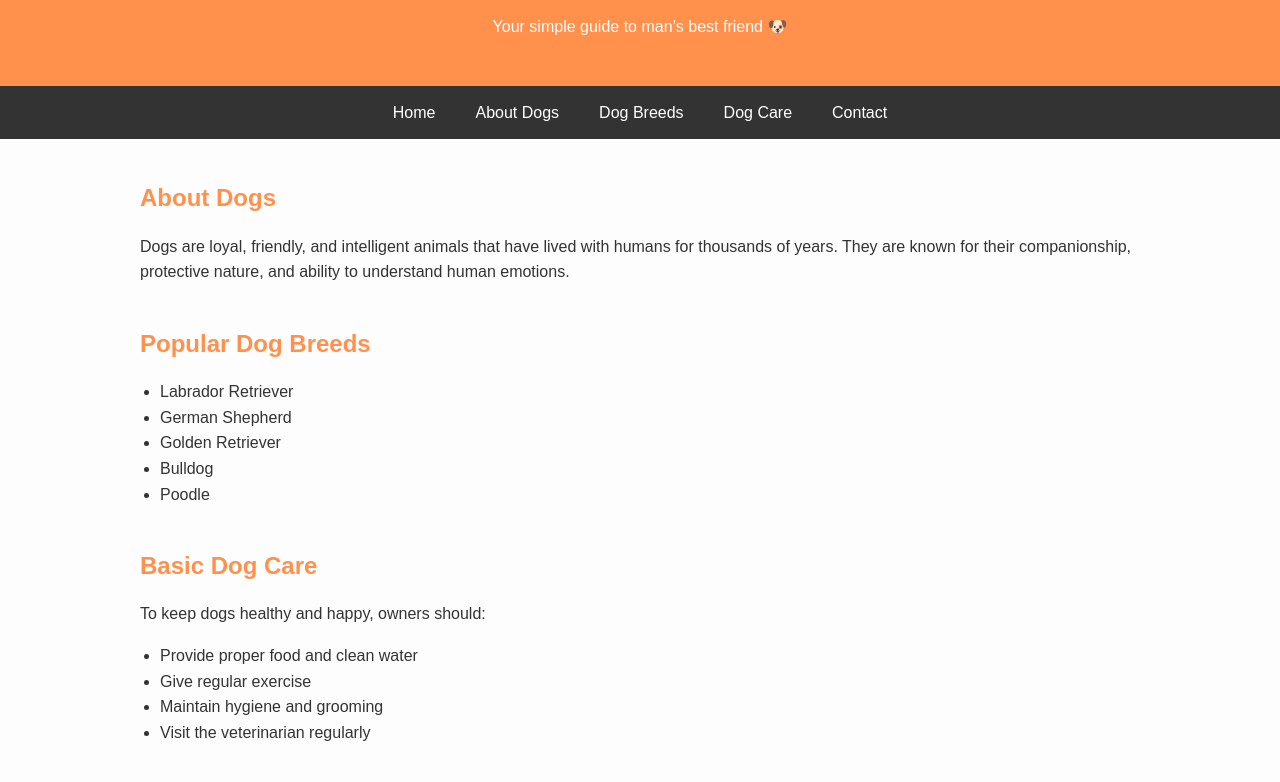
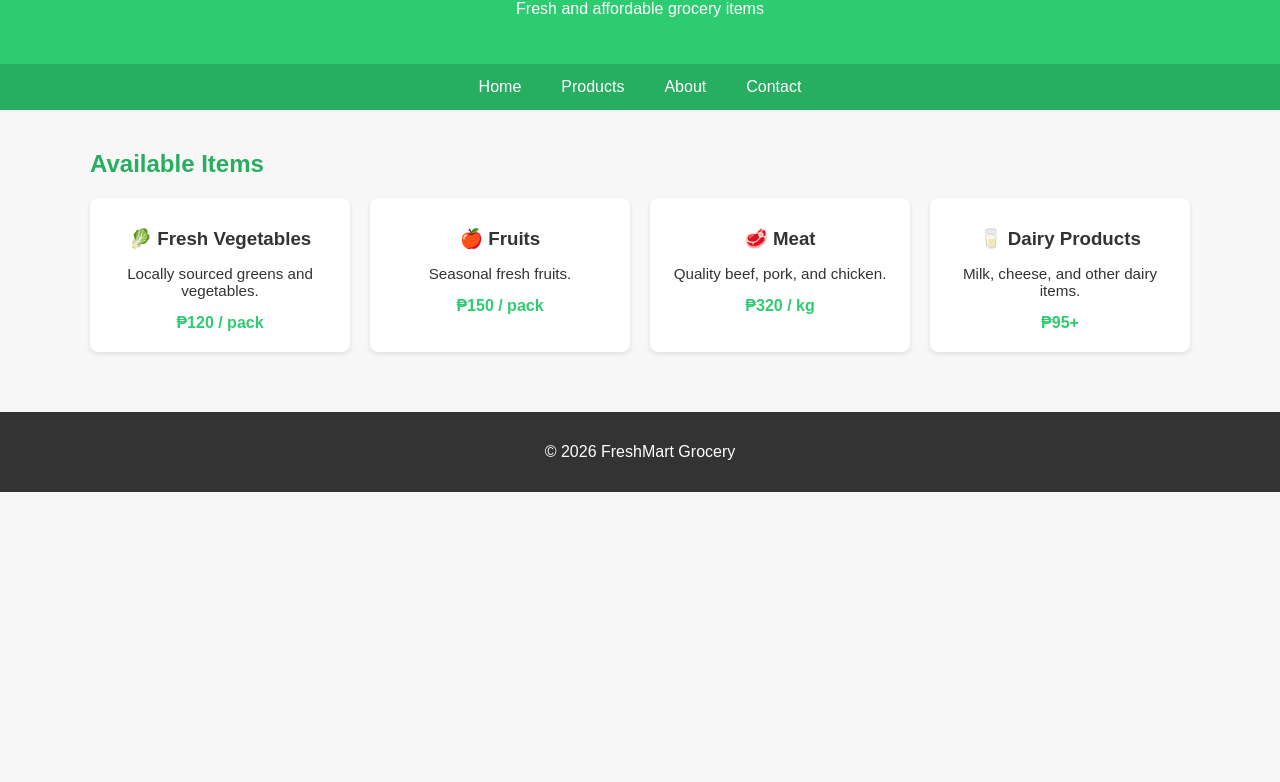
Before and after one commit to xyapex/xyapex.github.io, a plain HTML site: page index.html in a window 1280 px wide. Shown: the part 110-892 px from the top of the page. After the commit the page ends 800 px from the top, so only its background shows below. Drawn offline with Linux system fonts and the light colour scheme.

Commit message:
Update index.html

```diff
--- a/index.html
+++ b/index.html
@@ -2,55 +2,74 @@
 <head>
   <meta charset="UTF-8" />
   <meta name="viewport" content="width=device-width, initial-scale=1.0" />
-  <title>All About Dogs</title>
+  <title>FreshMart | Products</title>
   <style>
     body {
       margin: 0;
       font-family: Arial, Helvetica, sans-serif;
-      line-height: 1.6;
-      background-color: #fdfdfd;
+      background-color: #f7f7f7;
       color: #333;
     }header {
-  background: #ff914d;
+  background: #2ecc71;
   color: #fff;
   padding: 30px 20px;
   text-align: center;
 }
 
 nav {
+  background: #27ae60;
   display: flex;
   justify-content: center;
-  background: #333;
   flex-wrap: wrap;
 }
 
 nav a {
   color: #fff;
+  text-decoration: none;
   padding: 14px 20px;
-  text-decoration: none;
 }
 
 nav a:hover {
-  background: #555;
+  background: #1e8449;
 }
 
 .container {
+  max-width: 1100px;
+  margin: auto;
   padding: 20px;
-  max-width: 1000px;
-  margin: auto;
-}
-
-section {
-  margin-bottom: 40px;
 }
 
 h2 {
-  color: #ff914d;
-  margin-bottom: 10px;
+  color: #27ae60;
+  margin-bottom: 20px;
 }
 
-ul {
-  padding-left: 20px;
+.products {
+  display: grid;
+  grid-template-columns: repeat(auto-fit, minmax(220px, 1fr));
+  gap: 20px;
+}
+
+.product-card {
+  background: #fff;
+  padding: 20px;
+  border-radius: 8px;
+  box-shadow: 0 2px 5px rgba(0,0,0,0.1);
+  text-align: center;
+}
+
+.product-card h3 {
+  margin: 10px 0;
+}
+
+.product-card p {
+  font-size: 0.95em;
+}
+
+.price {
+  font-weight: bold;
+  color: #2ecc71;
+  margin-top: 10px;
 }
 
 footer {
@@ -58,75 +77,47 @@ footer {
   padding: 15px;
   background: #333;
   color: #fff;
-}
-
-/* Mobile responsiveness */
-@media (max-width: 600px) {
-  nav {
-    flex-direction: column;
-  }
-
-  nav a {
-    text-align: center;
-    border-top: 1px solid #444;
-  }
+  margin-top: 40px;
 }
 
   </style>
 </head>
-<body>  <!-- Homepage -->  <header id="home">
-    <h1>All About Dogs</h1>
-    <p>Your simple guide to man’s best friend 🐶</p>
+<body>  <header>
+    <h1>Our Products</h1>
+    <p>Fresh and affordable grocery items</p>
   </header>  <nav>
-    <a href="#home">Home</a>
-    <a href="#about">About Dogs</a>
-    <a href="#breeds">Dog Breeds</a>
-    <a href="#care">Dog Care</a>
-    <a href="#contact">Contact</a>
-  </nav>  <div class="container"><!-- About Section -->
-<section id="about">
-  <h2>About Dogs</h2>
-  <p>
-    Dogs are loyal, friendly, and intelligent animals that have lived with
-    humans for thousands of years. They are known for their companionship,
-    protective nature, and ability to understand human emotions.
-  </p>
-</section>
+    <a href="index.html">Home</a>
+    <a href="products.html">Products</a>
+    <a href="#">About</a>
+    <a href="#">Contact</a>
+  </nav>  <div class="container">
+    <h2>Available Items</h2><div class="products">
+  <div class="product-card">
+    <h3>🥬 Fresh Vegetables</h3>
+    <p>Locally sourced greens and vegetables.</p>
+    <div class="price">₱120 / pack</div>
+  </div>
 
-<!-- Breeds Section -->
-<section id="breeds">
-  <h2>Popular Dog Breeds</h2>
-  <ul>
-    <li>Labrador Retriever</li>
-    <li>German Shepherd</li>
-    <li>Golden Retriever</li>
-    <li>Bulldog</li>
-    <li>Poodle</li>
-  </ul>
-</section>
+  <div class="product-card">
+    <h3>🍎 Fruits</h3>
+    <p>Seasonal fresh fruits.</p>
+    <div class="price">₱150 / pack</div>
+  </div>
 
-<!-- Care Section -->
-<section id="care">
-  <h2>Basic Dog Care</h2>
-  <p>To keep dogs healthy and happy, owners should:</p>
-  <ul>
-    <li>Provide proper food and clean water</li>
-    <li>Give regular exercise</li>
-    <li>Maintain hygiene and grooming</li>
-    <li>Visit the veterinarian regularly</li>
-  </ul>
-</section>
+  <div class="product-card">
+    <h3>🥩 Meat</h3>
+    <p>Quality beef, pork, and chicken.</p>
+    <div class="price">₱320 / kg</div>
+  </div>
 
-<!-- Contact Section -->
-<section id="contact">
-  <h2>Contact</h2>
-  <p>
-    Want to learn more about dogs? Feel free to reach out!
-  </p>
-  <p>Email: doglover@email.com</p>
-</section>
+  <div class="product-card">
+    <h3>🥛 Dairy Products</h3>
+    <p>Milk, cheese, and other dairy items.</p>
+    <div class="price">₱95+</div>
+  </div>
+</div>
 
   </div>  <footer>
-    <p>&copy; 2026 All About Dogs</p>
+    <p>&copy; 2026 FreshMart Grocery</p>
   </footer></body>
 </html>
```
